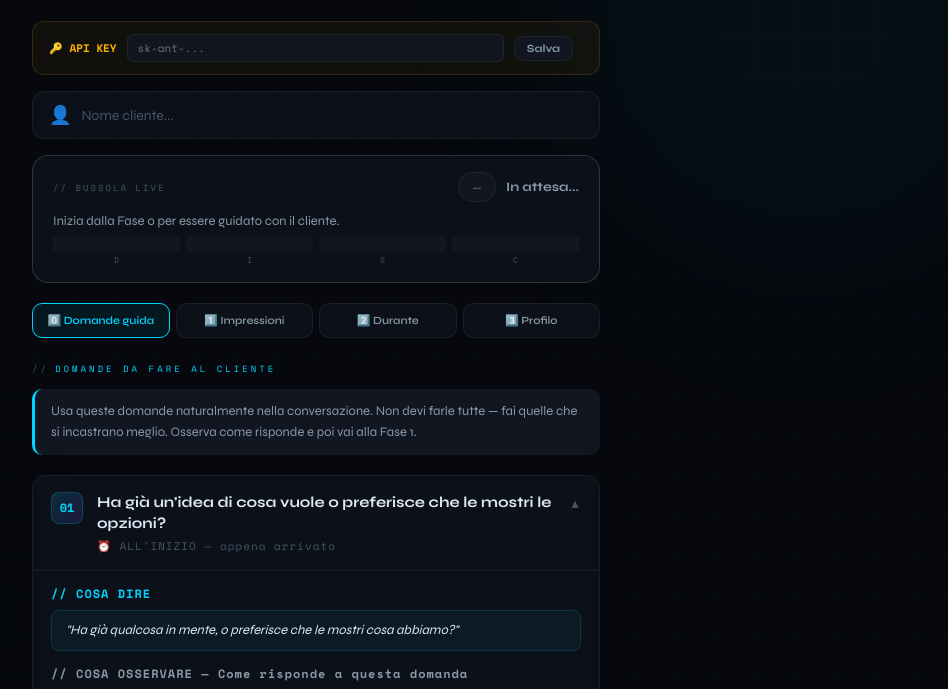
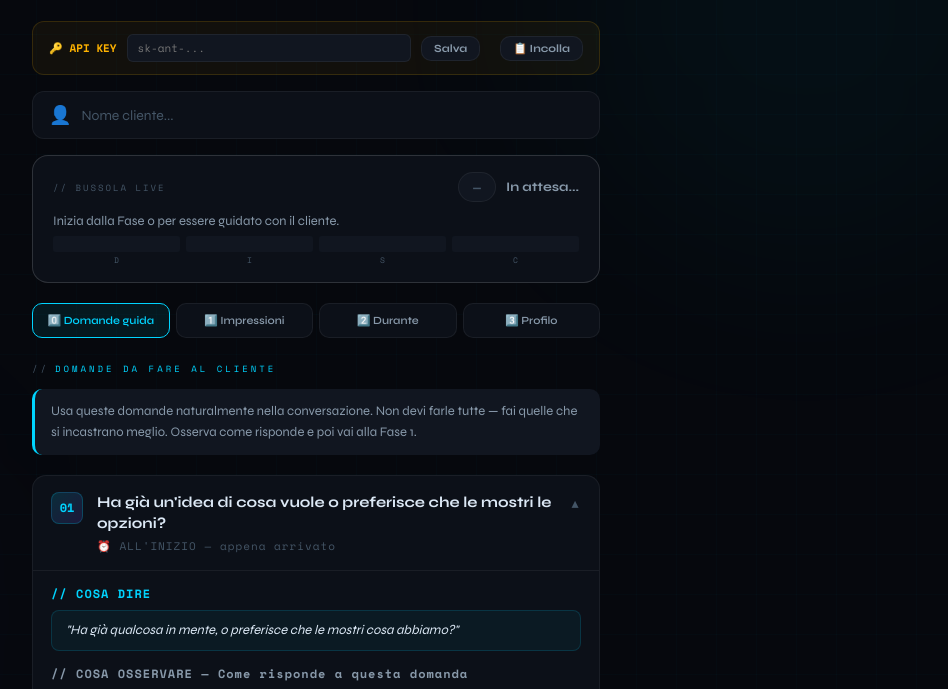
Before and after one commit to Openporte2025/disc-profiler, a plain HTML site: page index.html in a window 1280 px wide. Shown: the part 86-775 px from the top of the page, without its empty margins (324-1272 px from the left). Drawn offline with nearby package versions, Linux system fonts and the light colour scheme.

Commit message:
Update index.html

```diff
--- a/index.html
+++ b/index.html
@@ -200,7 +200,7 @@ header{padding:24px 0 20px;display:flex;align-items:center;justify-content:space
   <label>🔑 API KEY</label>
   <input type="text" id="apiKey" autocomplete="off" autocorrect="off" autocapitalize="off" spellcheck="false" placeholder="sk-ant-...">
   <button class="btn btn-ghost" onclick="saveKey()" style="padding:5px 12px;font-size:11px;">Salva</button>
-  <span class="api-status" id="apiStatus"></span>
+  <span class="api-status" id="apiStatus"></span><button class="btn btn-ghost" onclick="pasteKey()" style="padding:5px 12px;font-size:11px;">📋 Incolla</button>
 </div>
 
 <div class="client-bar">
@@ -581,6 +581,6 @@ function resetAll(){
 buildGuide();
 buildPhase1();
 buildPhase2();
-</script>
+function pasteKey(){if(navigator.clipboard&&navigator.clipboard.readText){navigator.clipboard.readText().then(function(t){var k=t.trim();if(k){document.getElementById("apiKey").value=k;saveKey();}else{alert("Clipboard vuoto. Copia prima la chiave.");}}).catch(function(){alert("Permesso clipboard negato. Incolla manualmente nel campo.");});}else{alert("Usa il campo testo e incolla con tasto lungo.");}}</script>
 </body>
 </html>
```
